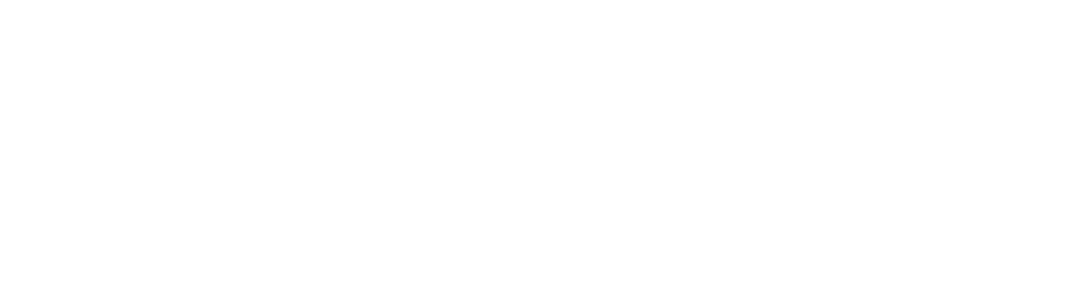
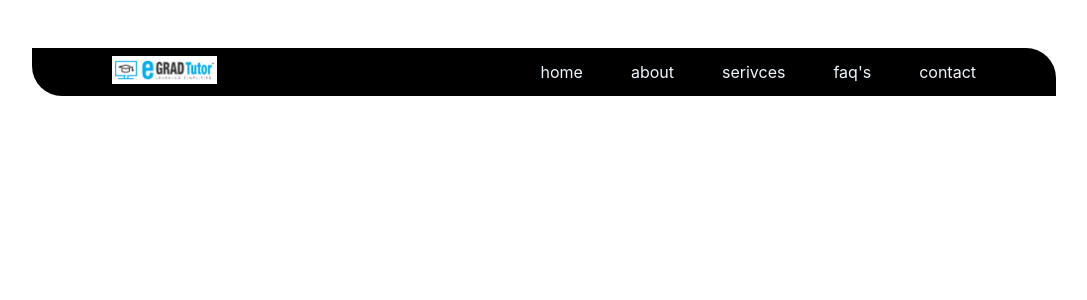
Before and after one commit to kurumellisravankumar/samplewebsite.github.io, a React (Create React App) app: page / in a window 1280 px wide. Shown: the top 300 px of the page, without its empty margins (96-1183 px from the left). Built offline with nearby package versions, Linux system fonts and the light colour scheme.

Commit message:
added nav bar

```diff
--- a/package.json
+++ b/package.json
@@ -10,7 +10,9 @@
     "react-dom": "^18.2.0",
     "react-icon": "^1.0.0",
     "react-router": "^6.14.2",
+    "react-router-dom": "^6.14.2",
     "react-scripts": "5.0.1",
+    "sass": "^1.64.0",
     "web-vitals": "^2.1.4"
   },
   "scripts": {
--- a/src/App.css
+++ b/src/App.css
@@ -1,38 +1,7 @@
-.App {
-  text-align: center;
+* {
+  margin: 0;
+  padding: 0;
+  box-sizing: border-box;
+  text-decoration: none;
+  list-style: none;
 }
-
-.App-logo {
-  height: 40vmin;
-  pointer-events: none;
-}
-
-@media (prefers-reduced-motion: no-preference) {
-  .App-logo {
-    animation: App-logo-spin infinite 20s linear;
-  }
-}
-
-.App-header {
-  background-color: #282c34;
-  min-height: 100vh;
-  display: flex;
-  flex-direction: column;
-  align-items: center;
-  justify-content: center;
-  font-size: calc(10px + 2vmin);
-  color: white;
-}
-
-.App-link {
-  color: #61dafb;
-}
-
-@keyframes App-logo-spin {
-  from {
-    transform: rotate(0deg);
-  }
-  to {
-    transform: rotate(360deg);
-  }
-}
--- a/src/App.js
+++ b/src/App.js
@@ -1,6 +1,8 @@
 import React from 'react'
 import { BrowserRouter as Router, Routes, Route } from 'react-router-dom'
-import  Header from "./components/Header.jsx"
+import Header from "./components/Header.jsx"
+
+import  "./App.css"
 
 const App = () => {
   return (
@@ -8,7 +10,7 @@
       <Router>
         <Header />
         <Routes>
-          <Route path='' element={""} />
+          <Route  path=''  element={""} />
         </Routes>
       </Router>
     </>
--- a/src/components/Header.jsx
+++ b/src/components/Header.jsx
@@ -1,12 +1,30 @@
 import React from 'react'
+import logo from "../assets/logo2.png"
+
+
+import "../styless/header.scss"
 
 const Header = () => {
     return (
         <>
             <header>
-                <div className="logo"><h1></h1></div>
-                <nav></nav>
-</header>
+                <nav className="navbar">
+                    <div className="logo">
+                        <img src={logo} alt="" />
+                    </div>
+                    <div className="nav-lists">
+                        <ul>
+                            <li><a href="#">home</a></li>
+                            <li><a href="#">about</a></li>
+                            <li><a href="#">serivces</a></li>
+                            <li><a href="#">faq's</a></li>
+                            <li><a href="#">contact</a></li>
+
+                        </ul>
+
+                    </div>
+                </nav>
+            </header>
         </>
     )
 }
--- /dev/null
+++ b/src/styless/header.scss
@@ -0,0 +1,38 @@
+header {
+    width: 100%;
+    // height: 40px;
+    position:sticky;
+
+
+    nav {
+        position: relative;
+        top: 3rem;
+        width: 80vw;
+        background: #000;
+        display: flex;
+        justify-content: space-between;
+        align-items: center;
+        margin: 0 auto;
+        padding:  0.5rem 5rem ;
+        border-radius:0 30px 0 30px ;
+
+        .logo {
+            width: 150px;
+
+            img {
+                width: 70%;
+            }
+        }
+
+        .nav-lists{
+            ul{
+                display: flex;
+                align-items: center;
+                gap: 3rem;
+                a{
+                    color: aliceblue;
+                }
+            }
+        }
+    }
+}
```
Also changed, not shown: src/assets/logo2.png (added), 1 other file (tests, documents, lock files or other folders).
